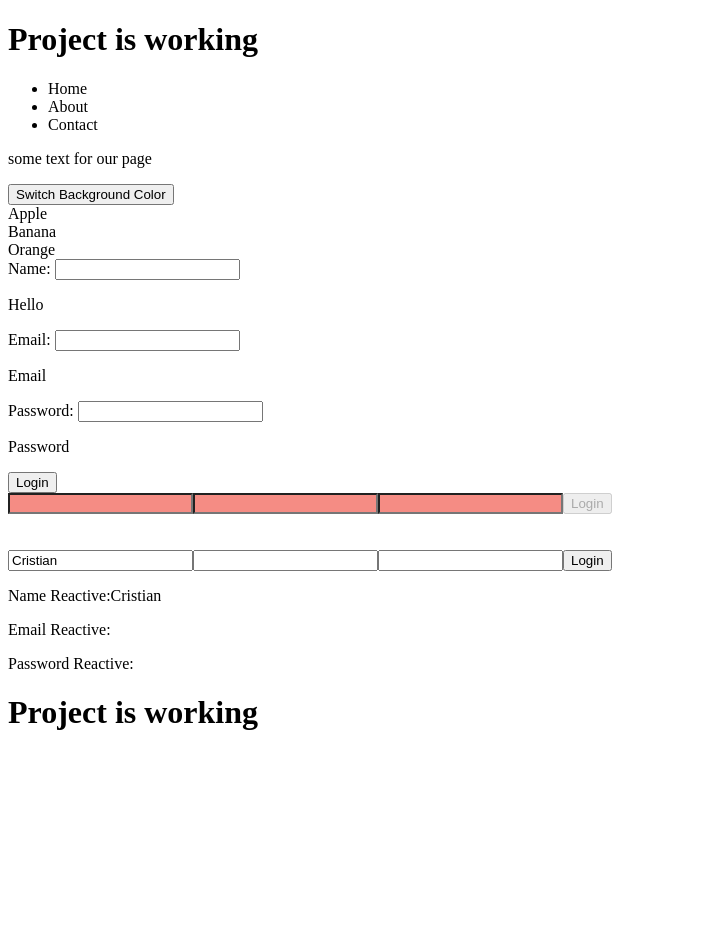
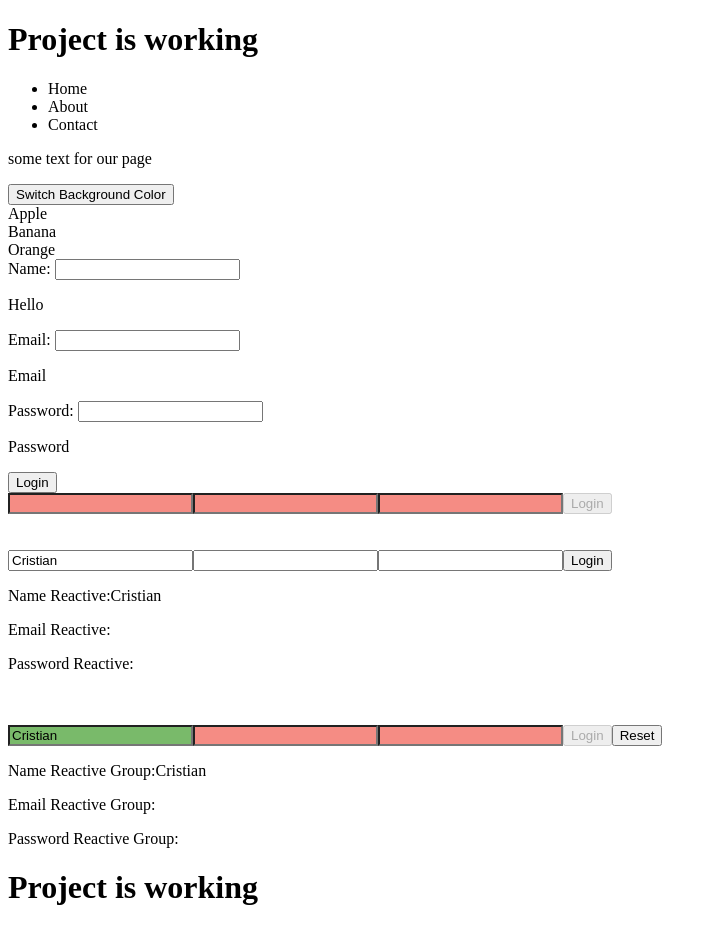
Before and after one commit to cdlavacudeg/angular-goal-planner, an Angular app: page / in a window 1280 px wide. Shown: the whole page, without its empty margins (0-717 px from the left). Before the commit the page ends 800 px from the top, so only its background shows below. Built offline with nearby package versions, Linux system fonts and the light colour scheme.

Commit message:
[Add] Reactive forms
Validations, FormGroups

```diff
--- a/src/app/header/header.component.css
+++ b/src/app/header/header.component.css
@@ -9,3 +9,11 @@
 #loginForm input.ng-invalid {
   background-color: #f58c84;
 }
+
+#loginGroupForm input.ng-valid {
+  background-color: #79ba6a;
+}
+
+#loginGroupForm input.ng-invalid {
+  background-color: #f58c84;
+}
--- a/src/app/header/header.component.html
+++ b/src/app/header/header.component.html
@@ -52,3 +52,19 @@
 <p>Name Reactive:{{ nameReactive.value }}</p>
 <p>Email Reactive:{{ emailReactive.value }}</p>
 <p>Password Reactive:{{ passwordReactive.value }}</p>
+
+<!-- Group Form-->
+
+<br />
+<br />
+<form [formGroup]="loginGroupForm" (ngSubmit)="loginReactiveGroup()" id="loginGroupForm">
+  <input type="text" formControlName="nameReactiveGroup" />
+  <input type="text" formControlName="emailReactiveGroup" />
+  <input type="text" formControlName="passwordReactiveGroup" />
+  <input type="submit" value="Login" [disabled]="!loginGroupForm.valid" />
+  <input type="reset" value="Reset" (click)="loginGroupForm.reset()" />
+</form>
+
+<p>Name Reactive Group:{{ loginGroupForm.value.nameReactiveGroup }}</p>
+<p>Email Reactive Group:{{ loginGroupForm.value.emailReactiveGroup }}</p>
+<p>Password Reactive Group:{{ loginGroupForm.value.passwordReactiveGroup }}</p>
--- a/src/app/header/header.component.ts
+++ b/src/app/header/header.component.ts
@@ -2,7 +2,7 @@ import { Component } from '@angular/core';
 import { CommonModule } from '@angular/common';
 import { NgFor, NgIf } from '@angular/common';
 import { Menu } from '../constants';
-import { FormsModule, ReactiveFormsModule, FormControl } from '@angular/forms';
+import { FormsModule, ReactiveFormsModule, FormControl, FormGroup, Validators } from '@angular/forms';
 
 @Component({
   selector: 'app-header',
@@ -27,6 +27,12 @@ export class HeaderComponent {
   emailReactive = new FormControl('');
   passwordReactive = new FormControl('');
 
+  loginGroupForm = new FormGroup({
+    nameReactiveGroup: new FormControl('Cristian', Validators.required),
+    emailReactiveGroup: new FormControl('', Validators.required),
+    passwordReactiveGroup: new FormControl('', Validators.required),
+  });
+
   constructor() {
     setTimeout(() => {
       this.title = 'Project is working';
@@ -43,6 +49,11 @@ export class HeaderComponent {
     this.title = `Welcome ${this.nameReactive.value}`;
   }
 
+  loginReactiveGroup() {
+    alert('Welcome');
+    this.title = `Welcome ${this.loginGroupForm.value.nameReactiveGroup}`;
+  }
+
   change() {
     this.isRed = !this.isRed;
     this.products.pop();
```
